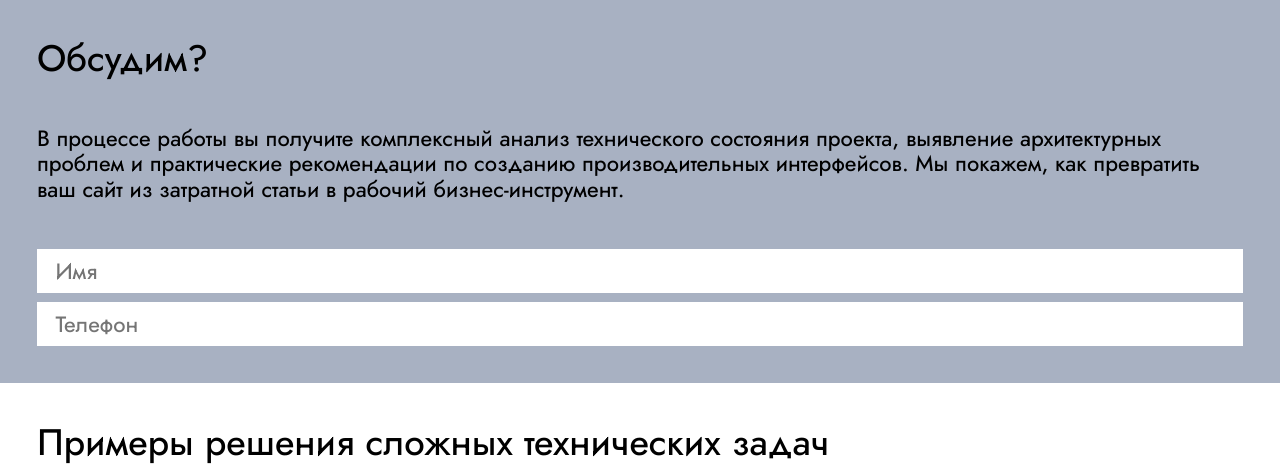
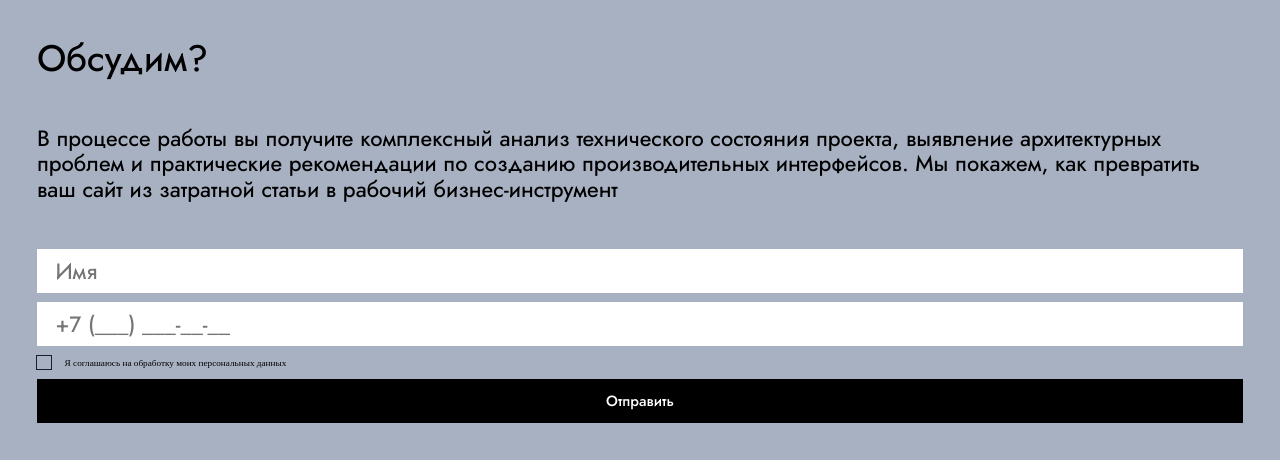
Before and after one commit to linawashere/nexus-code, a React (Vite) app: page / in a window 1280 px wide. Shown: the part 5620-6093 px from the top of the page. Built offline with nearby package versions, Linux system fonts and the light colour scheme.

Commit message:
fix: fix contact form component

```diff
--- a/src/assets/components/ContactForm/ContactForm.scss
+++ b/src/assets/components/ContactForm/ContactForm.scss
@@ -42,5 +42,43 @@
             height: 4.2rem;
         }
     }
+}
 
+.checkbox-label {
+    display: flex;
+    gap: 1.5rem;
+    align-items: center;
 }
+
+input#agreement.checkbox-input {
+    all: unset;
+    appearance: none;
+    -webkit-appearance: none;
+    -moz-appearance: none;
+    width: 1.5rem;
+    height: 1.5rem;
+    cursor: pointer;
+    position: relative;
+    flex-shrink: 0;
+    outline: 1px solid $dark;
+
+    &:checked {
+        background: $dark;
+
+        &::after {
+            content: '✓';
+            position: absolute;
+            top: 50%;
+            left: 50%;
+            transform: translate(-50%, -50%);
+            color: white;
+            font-size: 1rem;
+            font-weight: bold;
+        }
+    }
+}
+
+.error-message {
+    @include text-body;
+    color: red;
+}
--- a/src/assets/components/ContactForm/ContactForm.tsx
+++ b/src/assets/components/ContactForm/ContactForm.tsx
@@ -3,21 +3,30 @@ import { useForm } from 'react-hook-form';
 interface FormData {
     name: string;
     tel: string;
+    agreement: boolean;
 }
 
 const ContactForm = () => {
     const {
         register,
         handleSubmit,
-        formState: { errors },
-    } = useForm<FormData>();
+        formState: { errors, isSubmitting },
+    } = useForm<FormData>({
+        defaultValues: {
+            agreement: false,
+        }
+    });
+
+    const onSubmit = (data: FormData) => {
+        console.log('Форма отправлена:', data);
+    };
 
     return (
         <div className="form">
             <h2>Обсудим?</h2>
-            <p className="form__descr">В процессе работы вы получите комплексный анализ технического состояния проекта, выявление архитектурных проблем и практические рекомендации по созданию производительных интерфейсов. Мы покажем, как превратить ваш сайт из затратной статьи в рабочий бизнес-инструмент.</p>
+            <p className="form__descr">В процессе работы вы получите комплексный анализ технического состояния проекта, выявление архитектурных проблем и практические рекомендации по созданию производительных интерфейсов. Мы покажем, как превратить ваш сайт из затратной статьи в рабочий бизнес-инструмент</p>
             <form
-                onSubmit={handleSubmit(onsubmit)}
+                onSubmit={handleSubmit(onSubmit)}
                 className="contact-form"
                 id="contact-form"
             >
@@ -36,17 +45,46 @@ const ContactForm = () => {
                 <div className="form-group">
                     <input
                         id="tel"
+                        type="tel"
                         {...register("tel", {
                             required: "Поле обязательно",
                             pattern: {
-                                value: /^(\s*)?(\+)?([- _():=+]?\d[- _():=+]?){10,14}(\s*)?$/,
+                                value: /^(\+7|7|8)?[\s\-]?\(?[489][0-9]{2}\)?[\s\-]?[0-9]{3}[\s\-]?[0-9]{2}[\s\-]?[0-9]{2}$/,
                                 message: "Некорректный номер телефона"
                             }
                         })}
-                        className={errors.name ? 'error' : ''}
-                        placeholder="Телефон"
+                        className={errors.tel ? 'error' : ''}
+                        placeholder="+7 (___) ___-__-__"
                     />
+                    {errors.tel && <span className="error-message">{errors.tel.message}</span>}
                 </div>
+                <div className="form-group">
+                    <label className="checkbox-label">
+                        <input
+                            type="checkbox"
+                            id="agreement"
+                            {...register("agreement", {
+                                required: "Необходимо согласие"
+                            })}
+                            className={`checkbox-input ${errors.agreement ? 'error' : ''}`}
+                        />
+                        <span className="checkbox-text">
+                            Я соглашаюсь на обработку моих персональных данных
+                        </span>
+                    </label>
+                    {errors.agreement && (
+                        <span className="error-message">
+                            {errors.agreement.message}
+                        </span>
+                    )}
+                </div>
+                <button
+                    type="submit"
+                    className="submit-btn"
+                    disabled={isSubmitting}
+                >
+                    {isSubmitting ? 'Отправка...' : 'Отправить'}
+                </button>
             </form>
         </div>
     )
```
